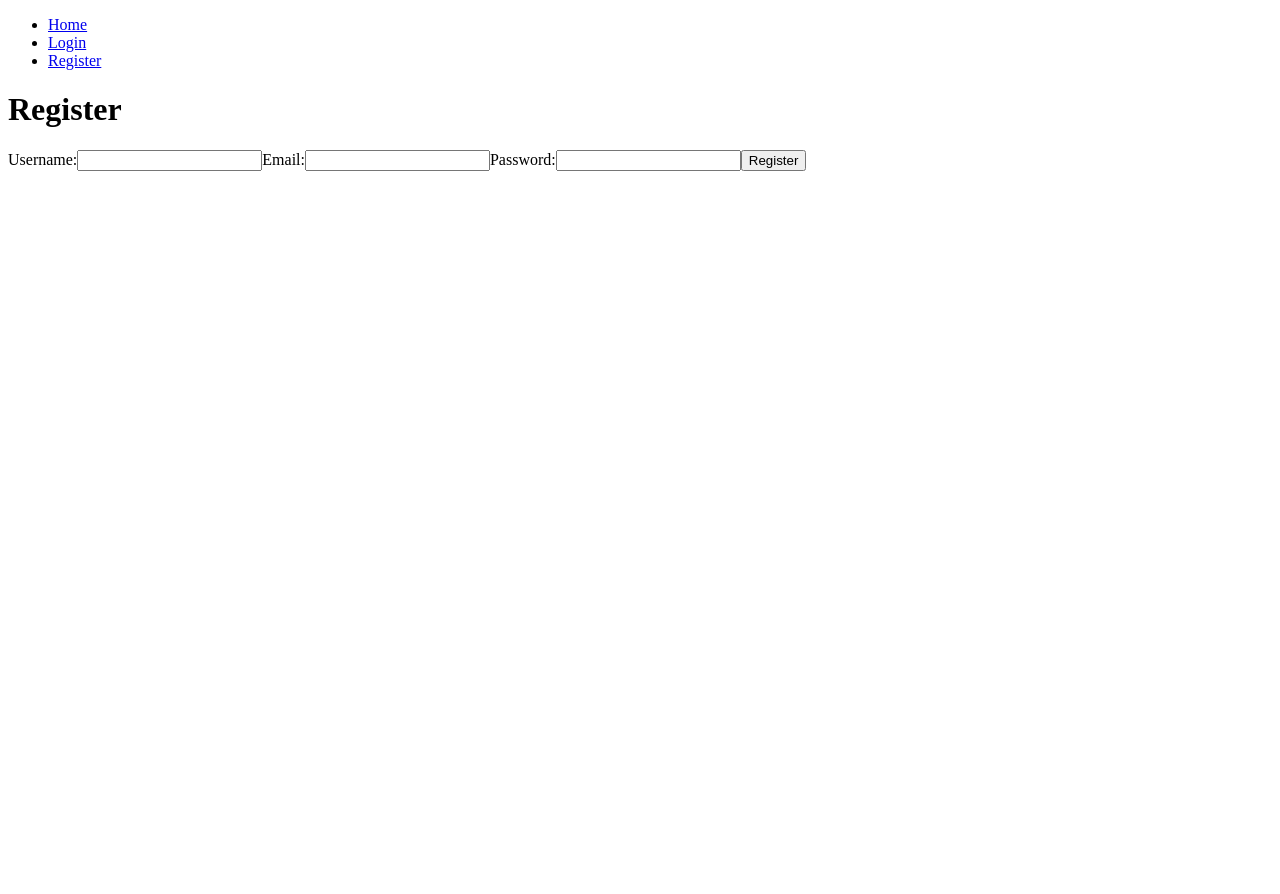
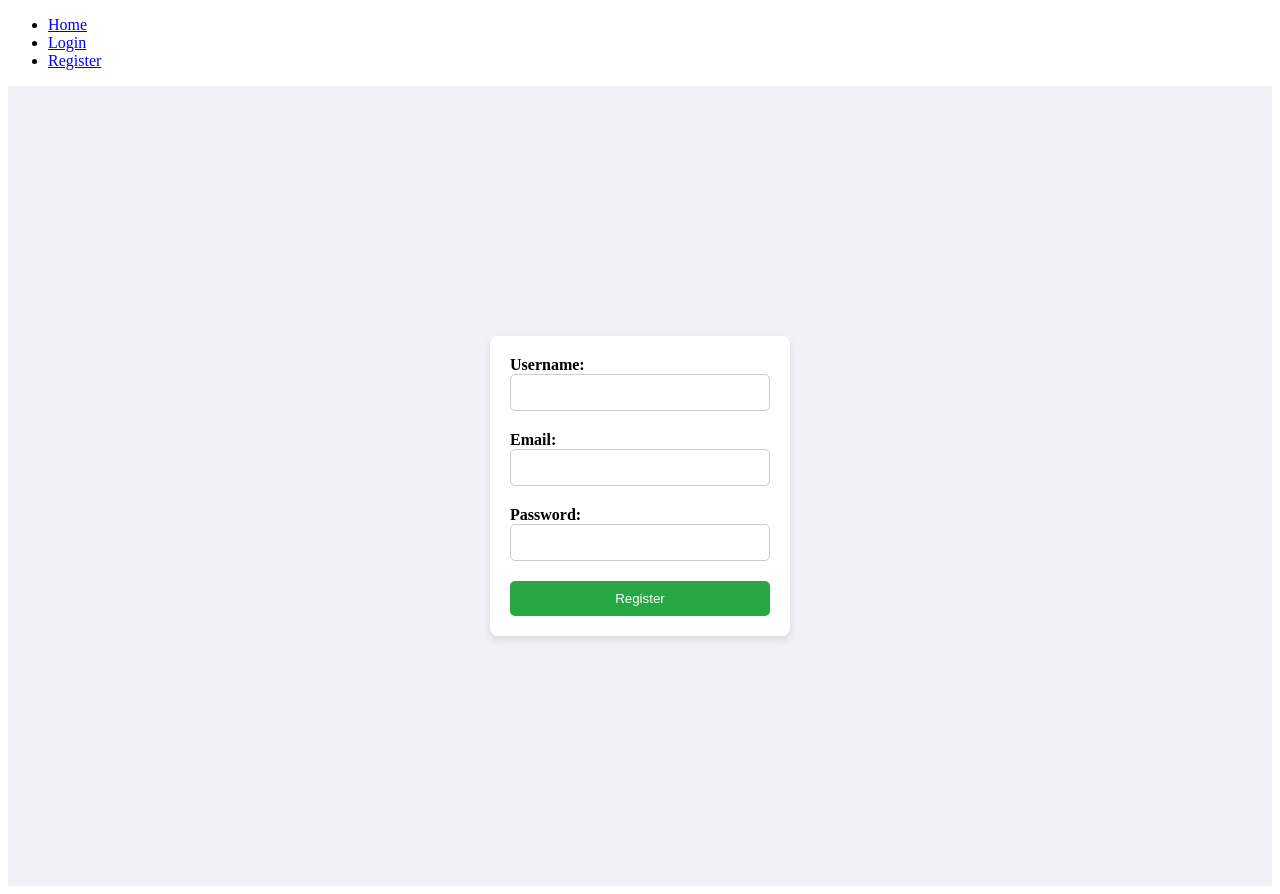
Before and after one commit to MatisAgr/Materclass-Unit, a React (Create React App) app in the folder fronend/masterclass-unit/: page /register in a window 1280 px wide. Before the commit the page ends 800 px from the top, so only its background shows below. Built offline with nearby package versions, Linux system fonts and the light colour scheme.

Commit message:
ajout du style

```diff
--- a/fronend/masterclass-unit/src/index.js
+++ b/fronend/masterclass-unit/src/index.js
@@ -1,5 +1,6 @@
 import { createRoot } from 'react-dom/client';
 import App from './App';
+import './style.css';
 
 const root = createRoot(document.getElementById('root'));
 root.render(<App />);
--- a/fronend/masterclass-unit/src/pages/Login.jsx
+++ b/fronend/masterclass-unit/src/pages/Login.jsx
@@ -11,18 +11,17 @@ function LoginPage() {
   };
 
   return (
-    <div>
-      <h1>Login</h1>
-      <form onSubmit={handleLogin}>
-        <label>
+    <div className="formContainer">
+      <form onSubmit={handleLogin} className="form">
+        <label className="label">
           Username:
-          <input type="text" value={username} onChange={e => setUsername(e.target.value)} />
+          <input type="text" value={username} onChange={e => setUsername(e.target.value)} className="input" />
         </label>
-        <label>
+        <label className="label">
           Password:
-          <input type="password" value={password} onChange={e => setPassword(e.target.value)} />
+          <input type="password" value={password} onChange={e => setPassword(e.target.value)} className="input" />
         </label>
-        <button type="submit">Login</button>
+        <button type="submit" className="loginButton">Login</button>
       </form>
     </div>
   );
--- a/fronend/masterclass-unit/src/pages/Register.jsx
+++ b/fronend/masterclass-unit/src/pages/Register.jsx
@@ -12,22 +12,21 @@ function RegisterPage() {
   };
 
   return (
-    <div>
-      <h1>Register</h1>
-      <form onSubmit={handleRegister}>
-        <label>
+    <div className="formContainer">
+      <form onSubmit={handleRegister} className="form">
+        <label className="label">
           Username:
-          <input type="text" value={username} onChange={e => setUsername(e.target.value)} />
+          <input type="text" value={username} onChange={e => setUsername(e.target.value)} className="input" />
         </label>
-        <label>
+        <label className="label">
           Email:
-          <input type="email" value={email} onChange={e => setEmail(e.target.value)} />
+          <input type="email" value={email} onChange={e => setEmail(e.target.value)} className="input" />
         </label>
-        <label>
+        <label className="label">
           Password:
-          <input type="password" value={password} onChange={e => setPassword(e.target.value)} />
+          <input type="password" value={password} onChange={e => setPassword(e.target.value)} className="input" />
         </label>
-        <button type="submit">Register</button>
+        <button type="submit" className="registerButton">Register</button>
       </form>
     </div>
   );
--- /dev/null
+++ b/fronend/masterclass-unit/src/style.css
@@ -0,0 +1,53 @@
+.formContainer {
+    display: flex;
+    flex-direction: column;
+    align-items: center;
+    justify-content: center;
+    height: 100vh;
+    background-color: #f0f2f5;
+  }
+
+  .form {
+    padding: 20px;
+    background: white;
+    border-radius: 8px;
+    box-shadow: 0 4px 8px rgba(0,0,0,0.1);
+    width: 300px;
+    box-sizing: border-box;
+  }
+
+  .label {
+    margin-bottom: 5px;
+    font-weight: bold;
+  }
+
+  .input {
+    width: 100%;
+    padding: 10px;
+    margin-bottom: 20px;
+    border-radius: 5px;
+    border: 1px solid #ccc;
+    box-sizing: border-box;
+  }
+
+  /* Bouton pour la page de login */
+  .loginButton {
+    width: 100%;
+    padding: 10px;
+    background-color: #007bff;
+    color: white;
+    border: none;
+    border-radius: 5px;
+    cursor: pointer;
+  }
+
+  /* Bouton pour la page d'inscription */
+  .registerButton {
+    width: 100%;
+    padding: 10px;
+    background-color: #28a745;
+    color: white;
+    border: none;
+    border-radius: 5px;
+    cursor: pointer;
+  }
```
